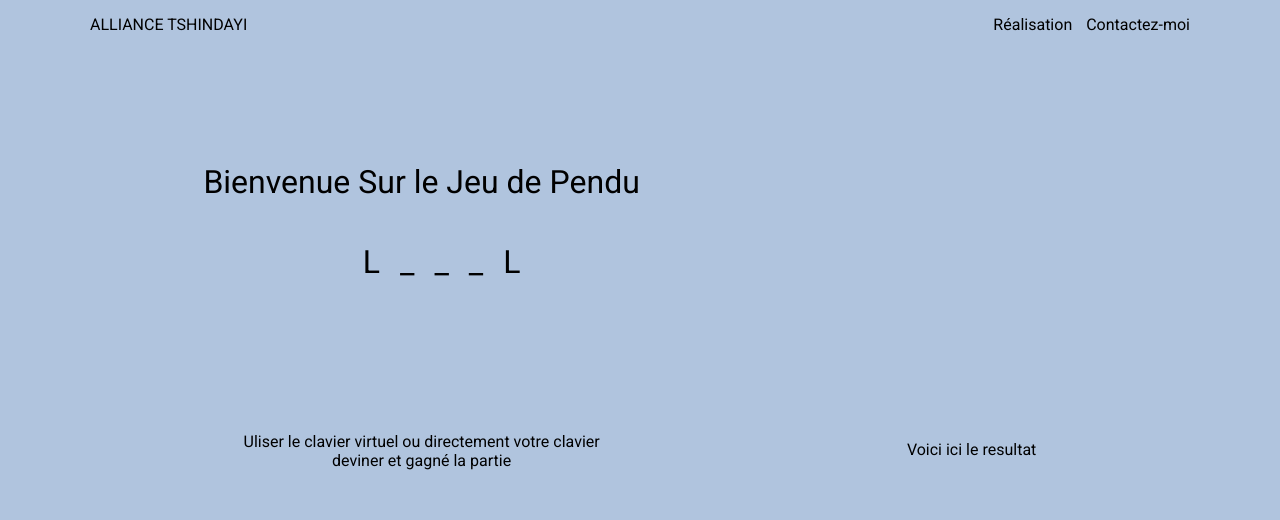
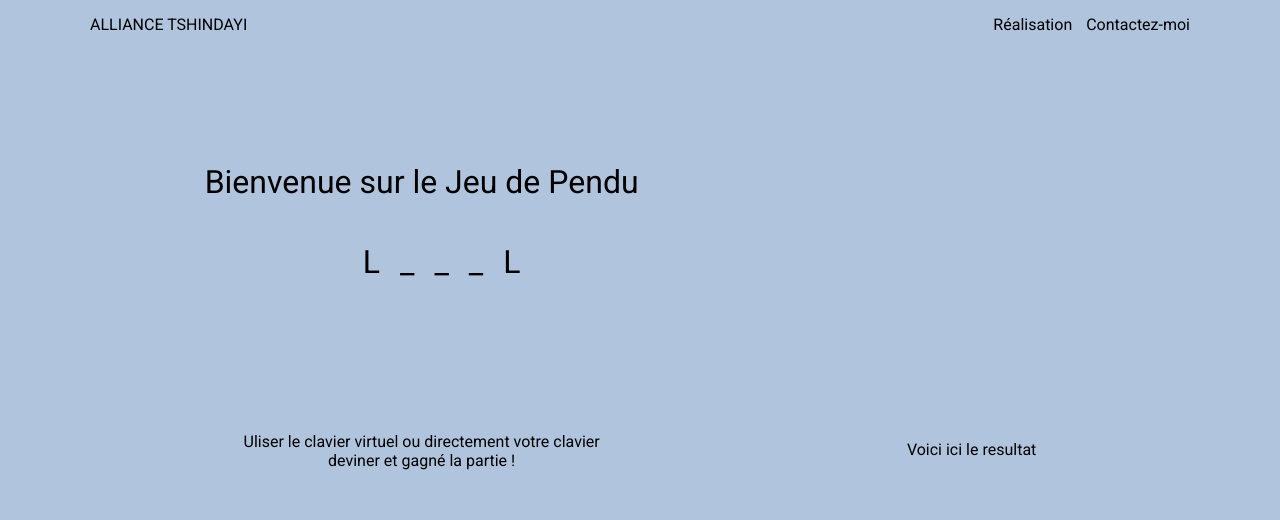
Before and after one commit to Ally9703/Projet-Passerelle-1, a plain HTML site: page index.html in a window 1280 px wide. Shown: the top 520 px of the page. Drawn offline with Linux system fonts and the light colour scheme.

Commit message:
les corrections

```diff
--- a/index.html
+++ b/index.html
@@ -28,10 +28,10 @@
             <div class="flex">
                 <div id="wrapper">
                     <div id="reponse">
-                        <span>Bienvenue Sur le Jeu de Pendu</span>
+                        <span>Bienvenue sur le Jeu de Pendu</span>
                         <ul></ul>
                     </div>
-                    <span class="span">Uliser le clavier virtuel ou directement votre clavier <br> deviner et gagné la partie</span>
+                    <span class="span">Uliser le clavier virtuel ou directement votre clavier <br> deviner et gagné la partie !</span>
                     <span class="span1">Uliser les clavier du téléphone</span>
                     <div id="choix">
                         <ul>
```
Also changed, not shown: js/script.js (+2 -7 lines).
